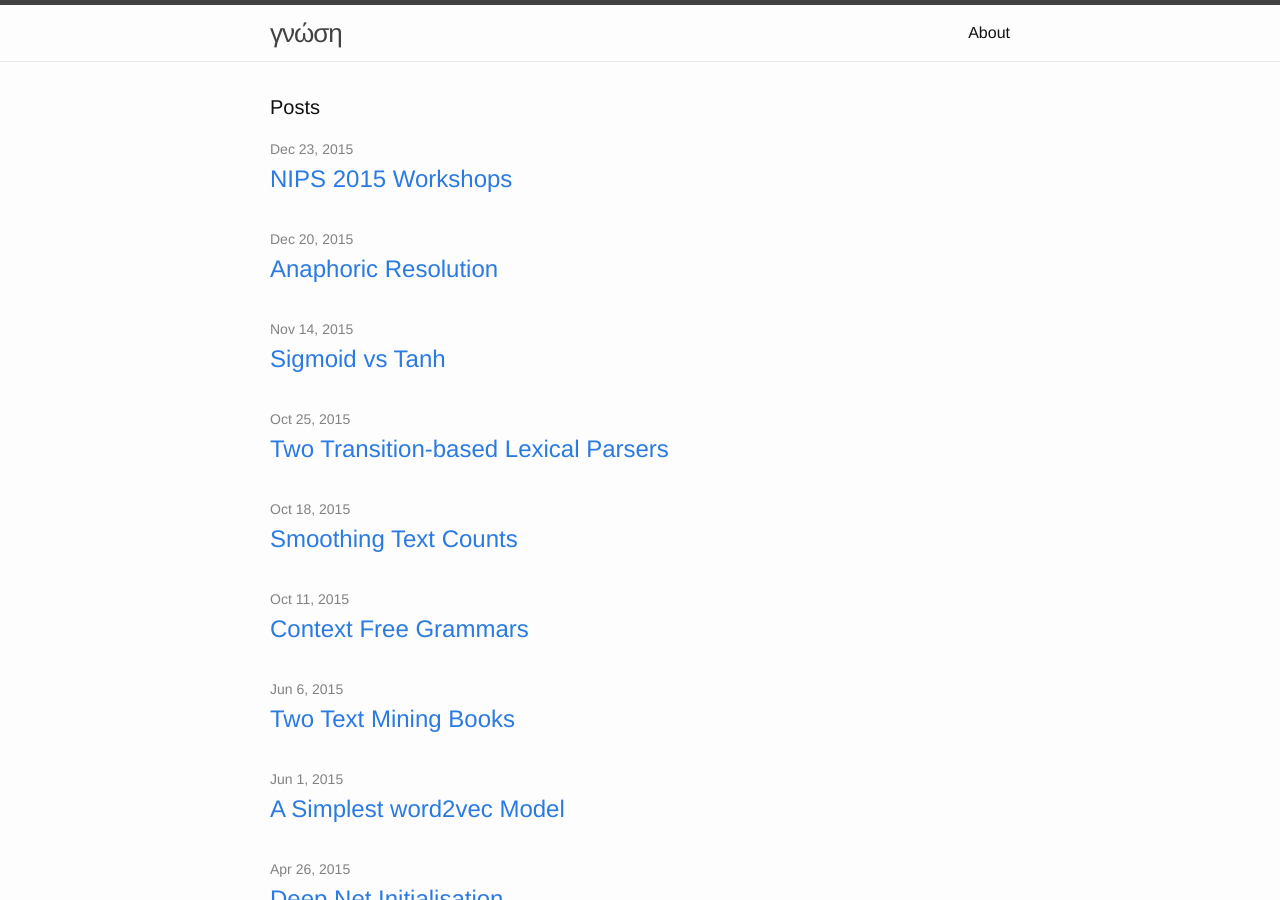
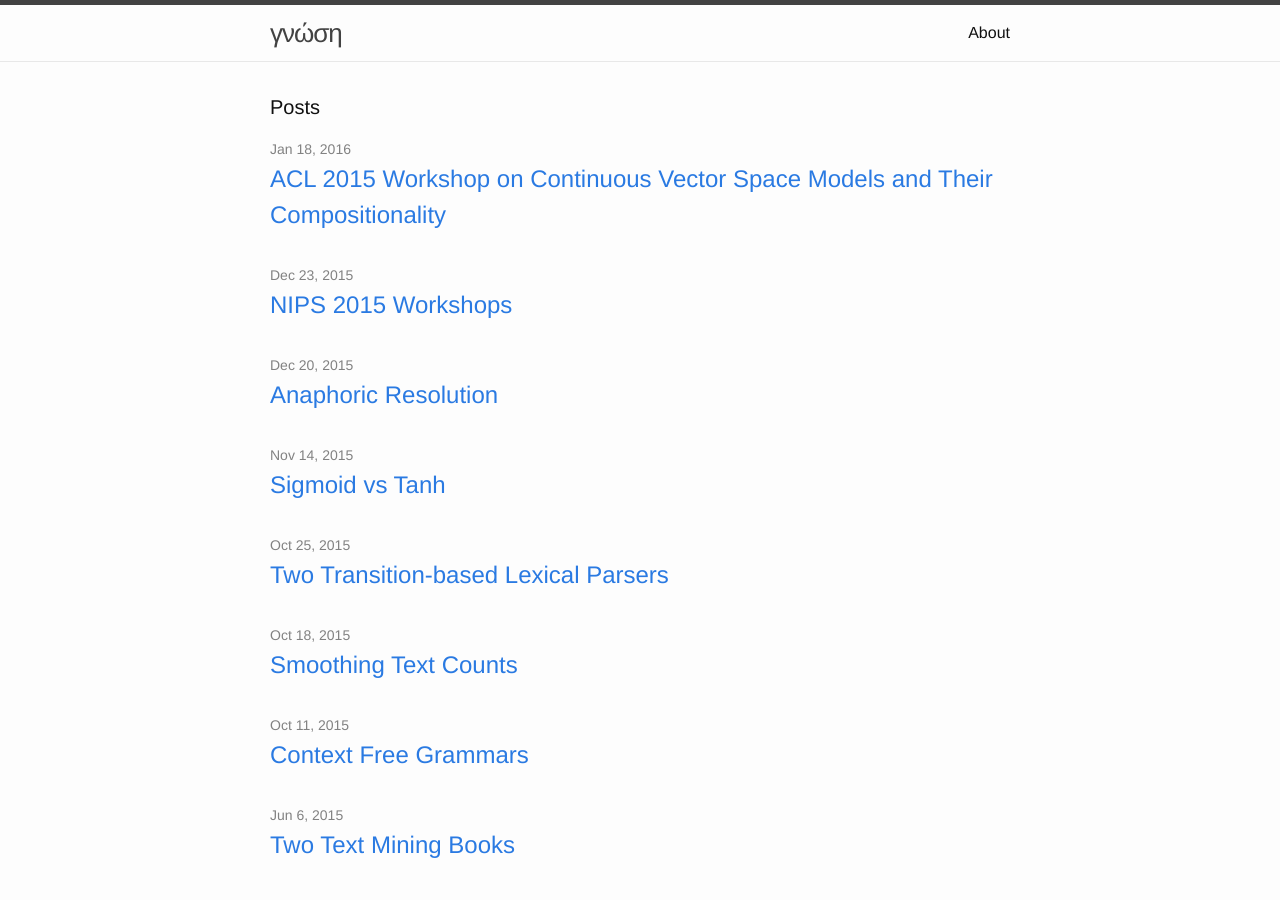
Before and after one commit to jli05/jli05.github.io, a Jekyll site: the page built from index.html, in a window 1280 px wide and 900 px high. Built offline with Jekyll 4.4.1, drawn with Linux system fonts in a browser that asks for light colours; Markdown is read by kramdown in place of the engine named in the settings; the list of posts is cut into pages by our own code; some of the changed lines change nothing that is shown.

Commit message:
add word vector compositionality post

```diff
--- a/_config.yml
+++ b/_config.yml
@@ -11,6 +11,8 @@ github_username:  jli05
 # Build settings
 #markdown: kramdown
 markdown: redcarpet
+redcarpet:
+  extensions: ["no_intra_emphasis", "fenced_code_blocks", "autolink", "tables", "with_toc_data"]
 highlighter: pygments
 
 gems: [jekyll-paginate]
--- /dev/null
+++ b/_posts/2016-01-18-Word-Vector-Compositionality.markdown
@@ -0,0 +1,13 @@
+---
+title: ACL 2015 Workshop on Continuous Vector Space Models and Their Compositionality
+layout: post
+---
+
+<script type="text/javascript" src="https://cdn.mathjax.org/mathjax/latest/MathJax.js?config=TeX-AMS-MML_HTMLorMML"></script>
+<script type="text/x-mathjax-config">MathJax.Hub.Config({tex2jax: {inlineMath: [['$',i'$'], ['\\(','\\)']]}});</script>
+
+Generally I find Stephen Clark, Cambridge University and Fabio Zanzotto, University of Rome's works very important.
+
+1. Beltagy I, et al, Representing Meaning with a Combination of Logical Form and Vectors, 2015
+2. Faruqui M, Retrofitting Word Vectors to Semantic Lexicons, 2015
+3. Artzi Y, Semantic Parsing with Combinatory Categorial Grammars, ACL 2013 Tutorial
```
